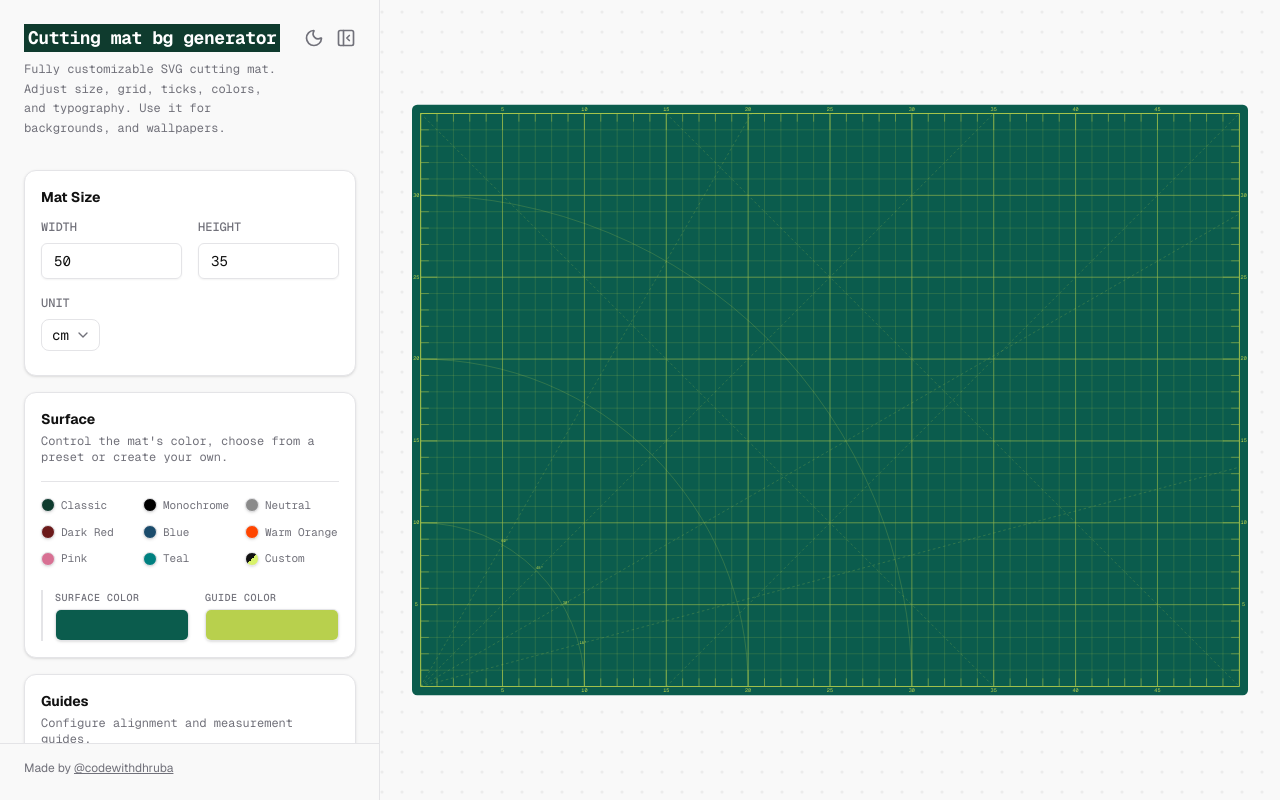
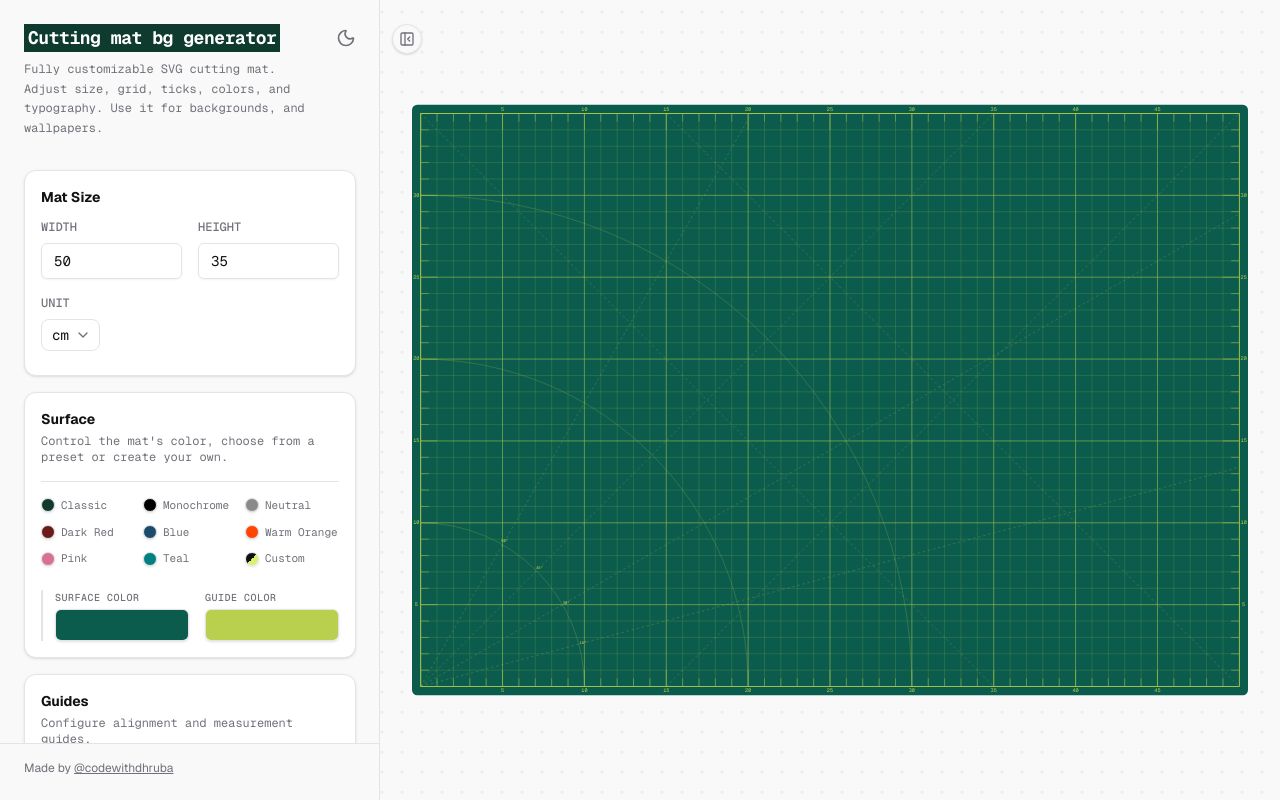
Before and after one commit to codewithdhruba01/Cutting_Mat, a Next.js app: page / in a window 1280 px wide. Built offline with nearby package versions, Linux system fonts and the light colour scheme.

Commit message:
Refactor SidebarHeader to remove collapse functionality; update Sidebar to manage collapse state directly

```diff
--- a/src/components/sidebar/Sidebar.tsx
+++ b/src/components/sidebar/Sidebar.tsx
@@ -21,7 +21,7 @@ function Card({ title, children, description }: { title: string, children: React
   );
 }
 
-export function SidebarHeader({ onToggleCollapse }: { onToggleCollapse?: () => void }) {
+export function SidebarHeader() {
   const [mounted, setMounted] = useState(false);
   const { theme, setTheme, resolvedTheme } = useTheme();
 
@@ -48,15 +48,6 @@ export function SidebarHeader({ onToggleCollapse }: { onToggleCollapse?: () => v
         >
           {mounted && resolvedTheme === "dark" ? <Sun className="h-5 w-5" /> : <Moon className="h-5 w-5" />}
         </button>
-        {onToggleCollapse && (
-          <button
-            className="text-muted-foreground hover:text-foreground transition-colors"
-            onClick={onToggleCollapse}
-            title="Collapse Sidebar"
-          >
-            <PanelLeftClose className="h-5 w-5" />
-          </button>
-        )}
       </div>
     </div>
   );
@@ -103,7 +94,7 @@ export function Sidebar({ className }: { className?: string }) {
           <div className="flex-1 overflow-y-auto p-6 auto-hide-scrollbar">
 
             <div className="mb-8">
-              <SidebarHeader onToggleCollapse={() => setIsCollapsed(true)} />
+              <SidebarHeader />
             </div>
 
             <SidebarContent />
@@ -121,15 +112,15 @@ export function Sidebar({ className }: { className?: string }) {
       <div
         className={cn(
           "absolute top-6 z-50 transition-all duration-300",
-          isCollapsed ? "left-6 opacity-100" : "left-0 opacity-0 pointer-events-none"
+          isCollapsed ? "left-6" : "left-full translate-x-3"
         )}
       >
         <button
-          onClick={() => setIsCollapsed(false)}
-          className="bg-background border rounded-md p-2 shadow-sm hover:bg-muted text-muted-foreground hover:text-foreground transition-colors flex items-center justify-center"
-          title="Expand Sidebar"
+          onClick={() => setIsCollapsed(!isCollapsed)}
+          className="bg-background border rounded-full p-1.5 shadow-sm hover:bg-muted text-muted-foreground hover:text-foreground transition-colors flex items-center justify-center"
+          title={isCollapsed ? "Expand Sidebar" : "Collapse Sidebar"}
         >
-          <PanelLeftOpen className="w-5 h-5" />
+          {isCollapsed ? <PanelLeftOpen className="w-4 h-4" /> : <PanelLeftClose className="w-4 h-4" />}
         </button>
       </div>
     </div>
```
